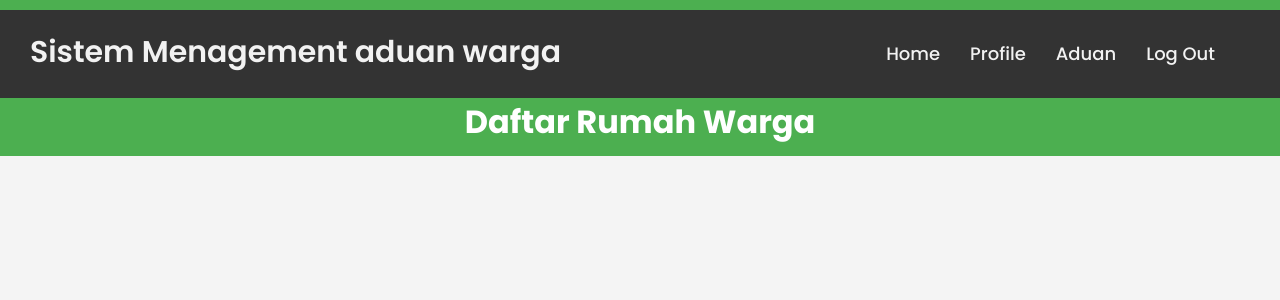
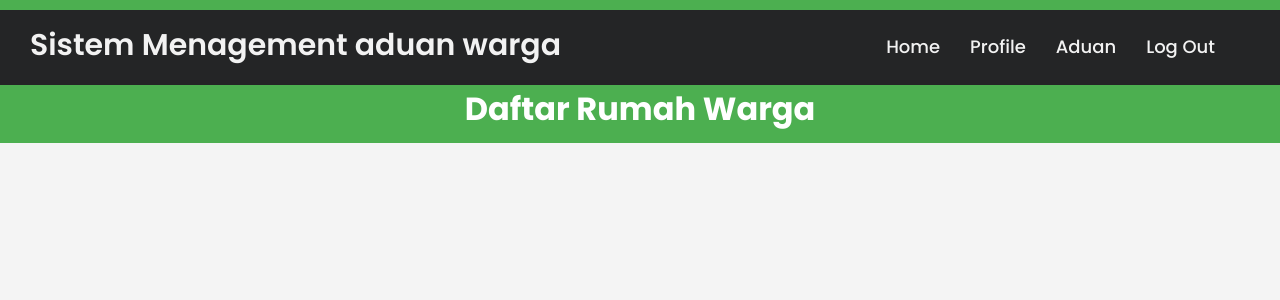
Before and after one commit to JERRY-RAMADHANI/UasPemweb, a PHP site: page /ListRumah.html in a window 1280 px wide. Shown: the top 300 px of the page. Run offline with PHP 8.4, Linux system fonts and the light colour scheme.

Commit message:
style.css

```diff
--- a/style.css
+++ b/style.css
@@ -139,35 +139,6 @@ header {
     text-align: center;
 }
 
-header nav {
-    background-color: #333;
-    overflow: hidden;
-    text-align: center;
-}
-
-header nav ul {
-    list-style-type: none;
-    margin: 0;
-    padding: 0;
-    display: inline-block;
-}
-
-header nav ul li {
-    display: inline-block;
-}
-
-header nav ul li a {
-    display: block;
-    color: white;
-    text-align: center;
-    padding: 14px 16px;
-    text-decoration: none;
-}
-
-header nav ul li a:hover {
-    background-color: #111;
-}
-
 main {
     margin: 20px;
 }
```
